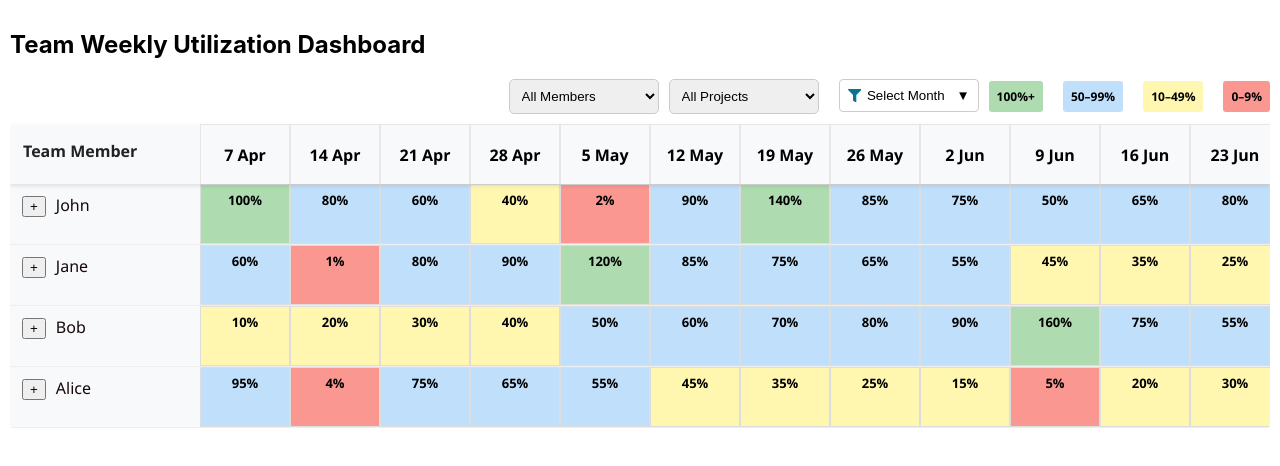
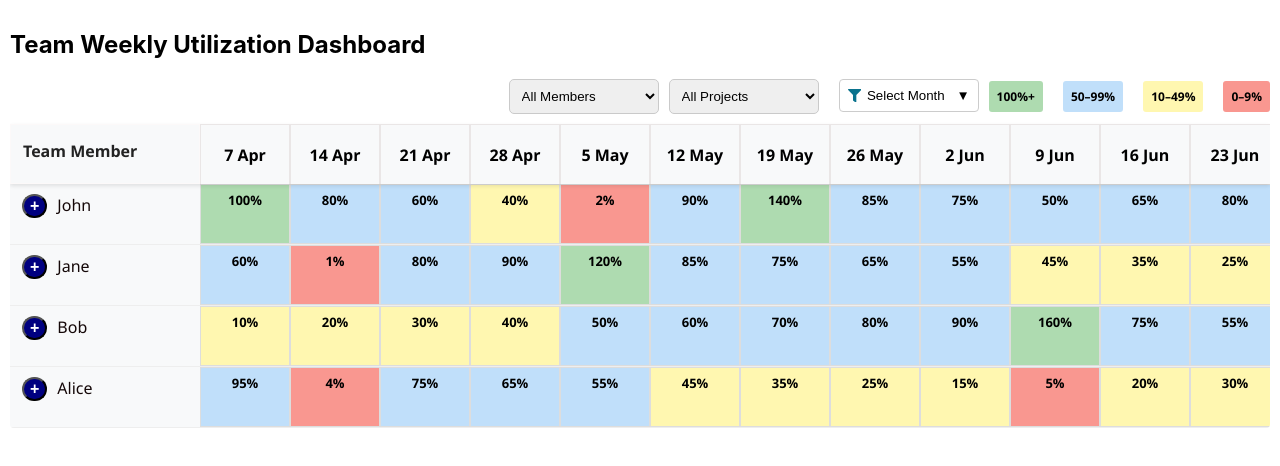
Before and after one commit to JasmineNixon/team-utilization-dashboard---Month, a React (Create React App) app: page / in a window 1280 px wide. Shown: the top 466 px of the page. Built offline with nearby package versions, Linux system fonts and the light colour scheme.

Commit message:
added styles for expand btns and taskname

```diff
--- a/src/components/styles.css
+++ b/src/components/styles.css
@@ -267,3 +267,14 @@ border: 1px solid #fcf9f9;
 .month-dropdown-item {
     font-size: 14px;
 }
+em.taskname {
+    font-size: 12px;
+    padding-left: 25px;
+}
+button.expand-btn {
+    background-color: navy;
+    color: #fff;
+    font-size: 16px;
+    border-radius: 15px;
+    font-weight: 700;
+}
```
